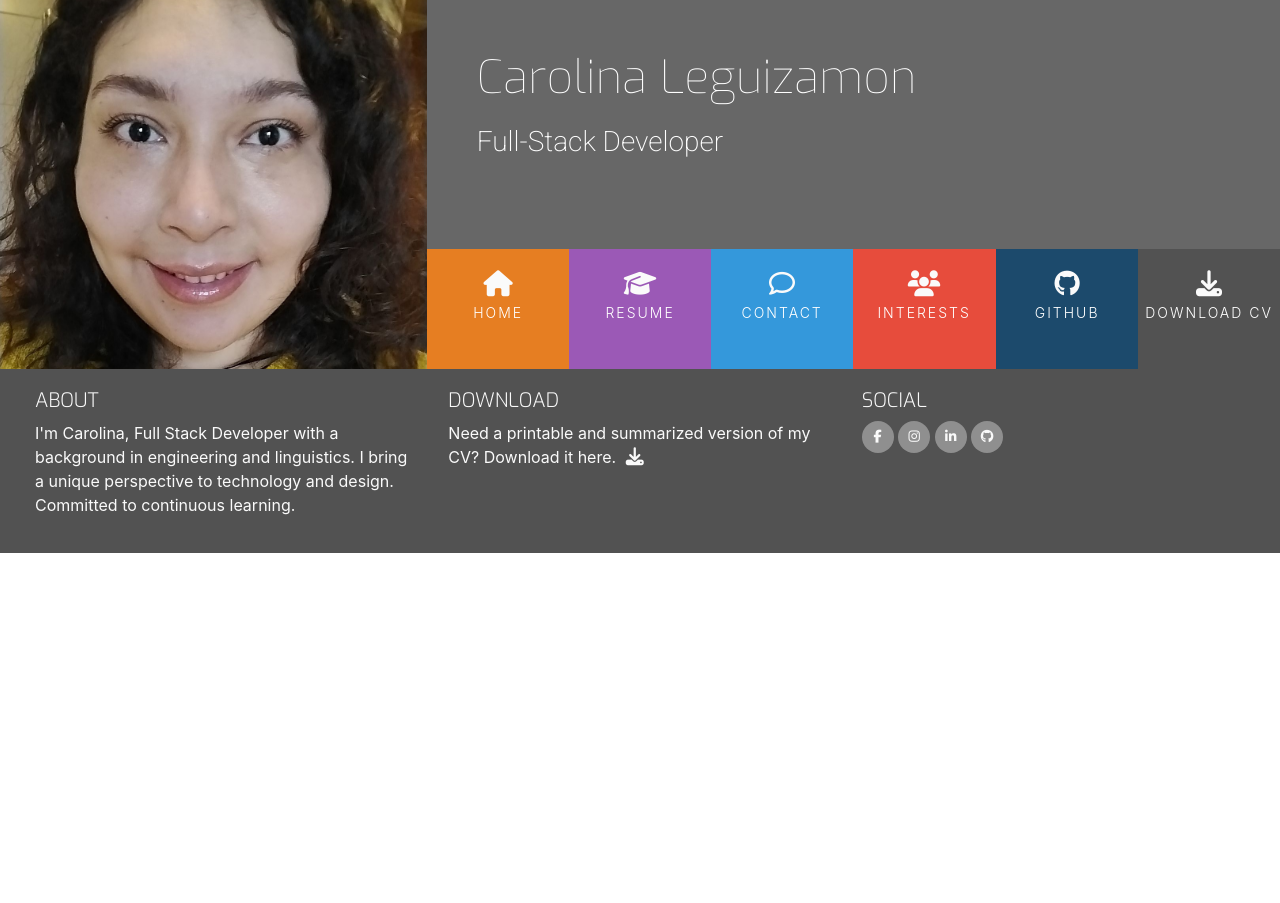
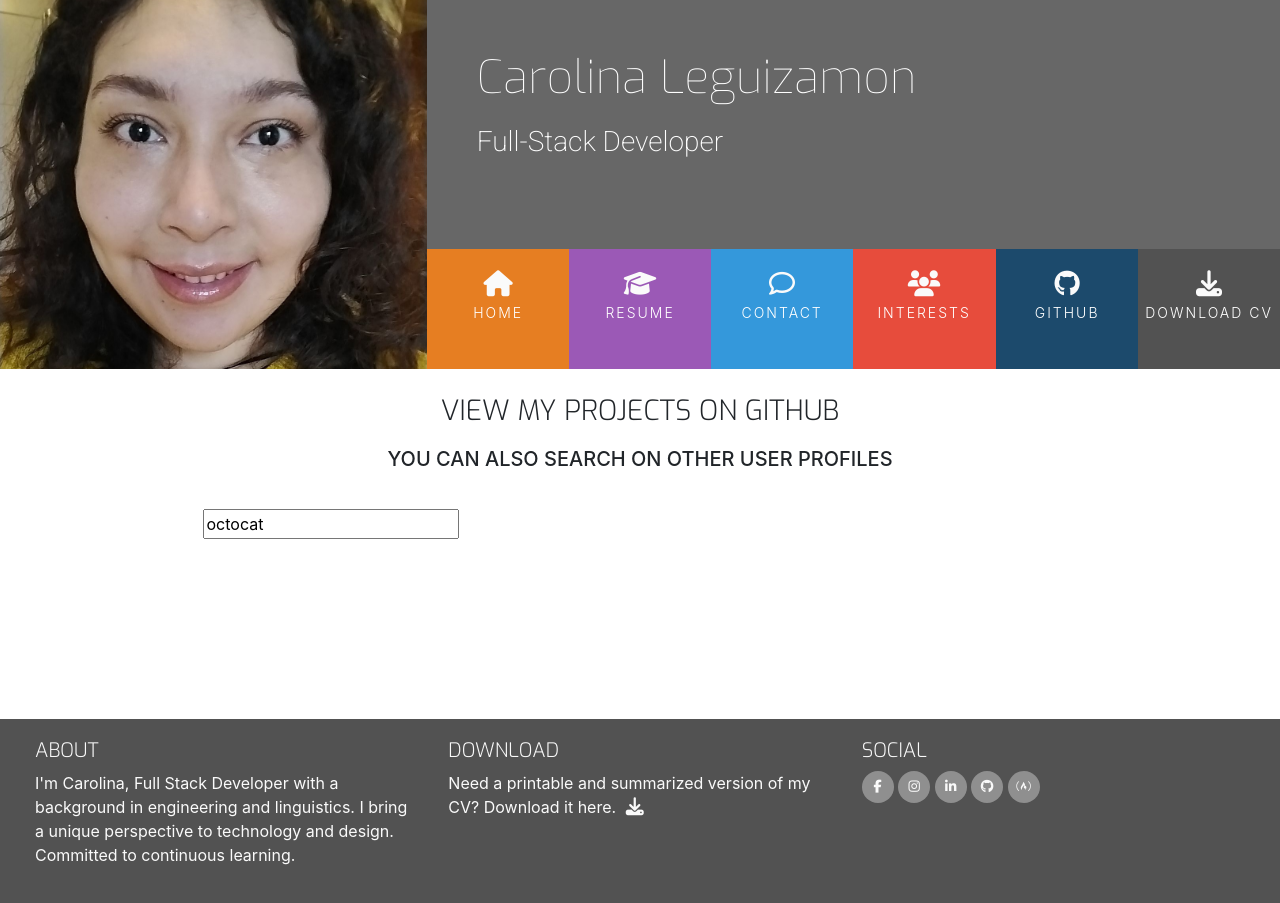
Before and after one commit to ispeakfishlanguage/resume-project, a website: page github.html in a window 1280 px wide. Before the commit the page ends 800 px from the top, so only its background shows below. Drawn offline with nearby package versions, Linux system fonts and the light colour scheme.

Commit message:
Add link to freeCodeCamp on footer

```diff
--- a/github.html
+++ b/github.html
@@ -49,10 +49,12 @@
                                 </a>
                             </li>
                             <li class="col-6 col-sm-2 ui-menu-color-interests list-inline-item menuitem">
-                                <a href="interests.html" class="hvr-sweep-to-bottom"><i class="fa fa-users" aria-hidden="true"></i><span>Interests</span></a>
+                                <a href="interests.html" class="hvr-sweep-to-bottom"><i class="fa fa-users"
+                                        aria-hidden="true"></i><span>Interests</span></a>
                             </li>
                             <li class="col-6 col-sm-2 ui-menu-color-github list-inline-item menuitem">
-                                <a href="github.html" class="hvr-sweep-to-bottom"><i class="fa fa-github" aria-hidden="true"></i><span>GitHub</span></a>
+                                <a href="github.html" class="hvr-sweep-to-bottom"><i class="fa fa-github"
+                                        aria-hidden="true"></i><span>GitHub</span></a>
                             </li>
                             <li class="col6 col-sm-2 ui-menu-color-download list-inline-item menuitem">
                                 <a href="assets/cv/carolina-leguizamon-cv.pdf" class="hvr-sweep-to-bottom">
@@ -67,6 +69,22 @@
         </div>
     </header>
     <section class="container-fluid">
+        <div class="row bg-color-contact">
+            <div class="col">
+                <h3 class="contact-heading uppercase text-center">
+                    View my projects on GitHub
+                </h3>
+                <h5 class="uppercase text-center">You can also search on other user profiles</h5>
+
+                <div class="center-form">
+                    <input type="text" id="gh-username" value="octocat" oninput="fetchGitHubInformation()" />
+                    <div id="gh-user-data"></div>
+                    <div id="gh-repo-data"></div>
+
+                </div>
+
+            </div>
+        </div>
 
     </section>
     <footer class="container-fluid">
@@ -74,7 +92,8 @@
             <div class="col-sm-4">
                 <h5 class="uppercase general-sub">About</h5>
                 <p class="inline-block">
-                    I'm Carolina, Full Stack Developer with a background in engineering and linguistics. I bring a unique perspective to technology and design. Committed to continuous learning.
+                    I'm Carolina, Full Stack Developer with a background in engineering and linguistics. I bring a
+                    unique perspective to technology and design. Committed to continuous learning.
                 </p>
             </div>
             <div class="col-sm-4">
@@ -115,6 +134,12 @@
                             <span class="sr-only">GitHub link.</span>
                         </a>
                     </li>
+                    <li class="list-inline-item">
+                        <a href="https://www.freecodecamp.org/ispeakfishlang" target="_blank">
+                            <i class="fa fa-free-code-camp" aria-hidden="true"></i>
+                            <span class="sr-only">freeCodeCamp link.</span>
+                        </a>
+                    </li>
                 </ul>
             </div>
         </div>
```
Also changed, not shown: contact.html (+6 -0 lines), index.html (+6 -0 lines), interests.html (+7 -1 lines), resume.html (+6 -0 lines).
